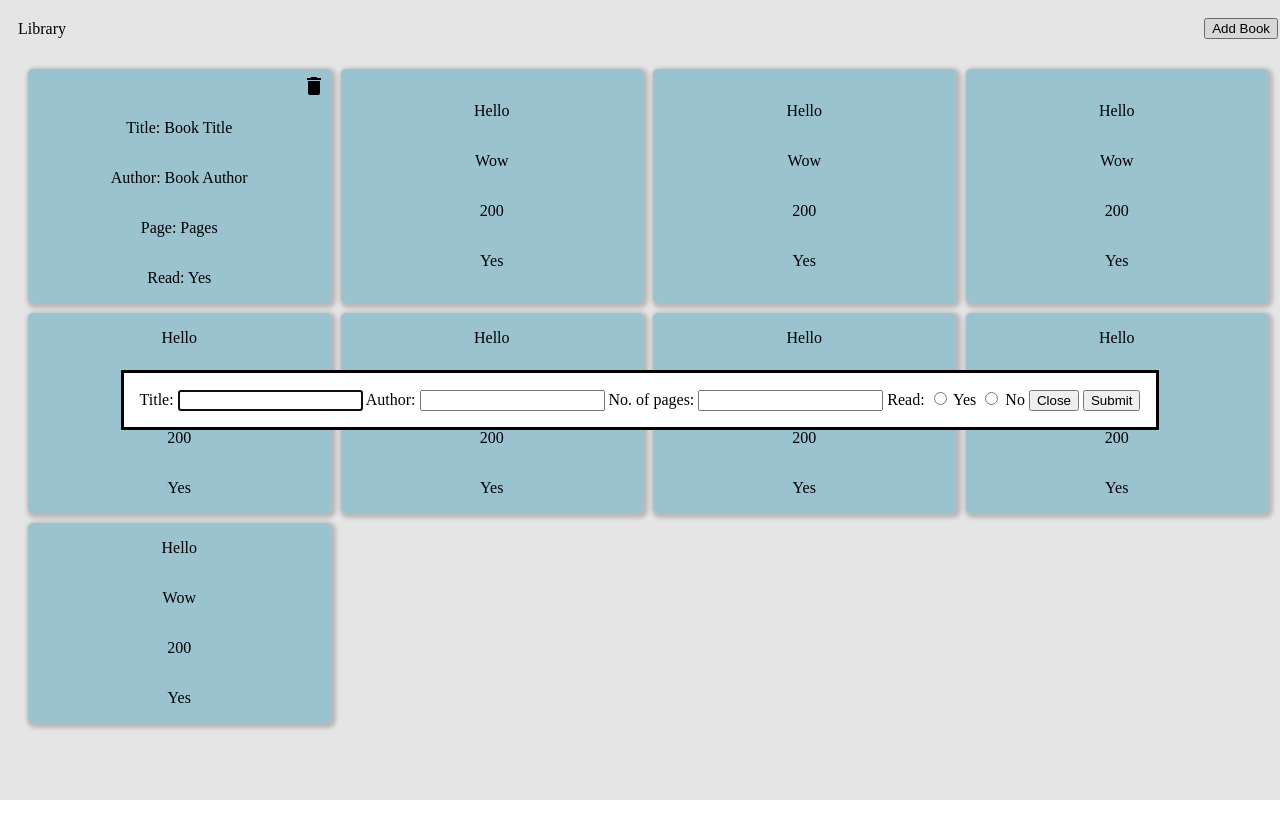
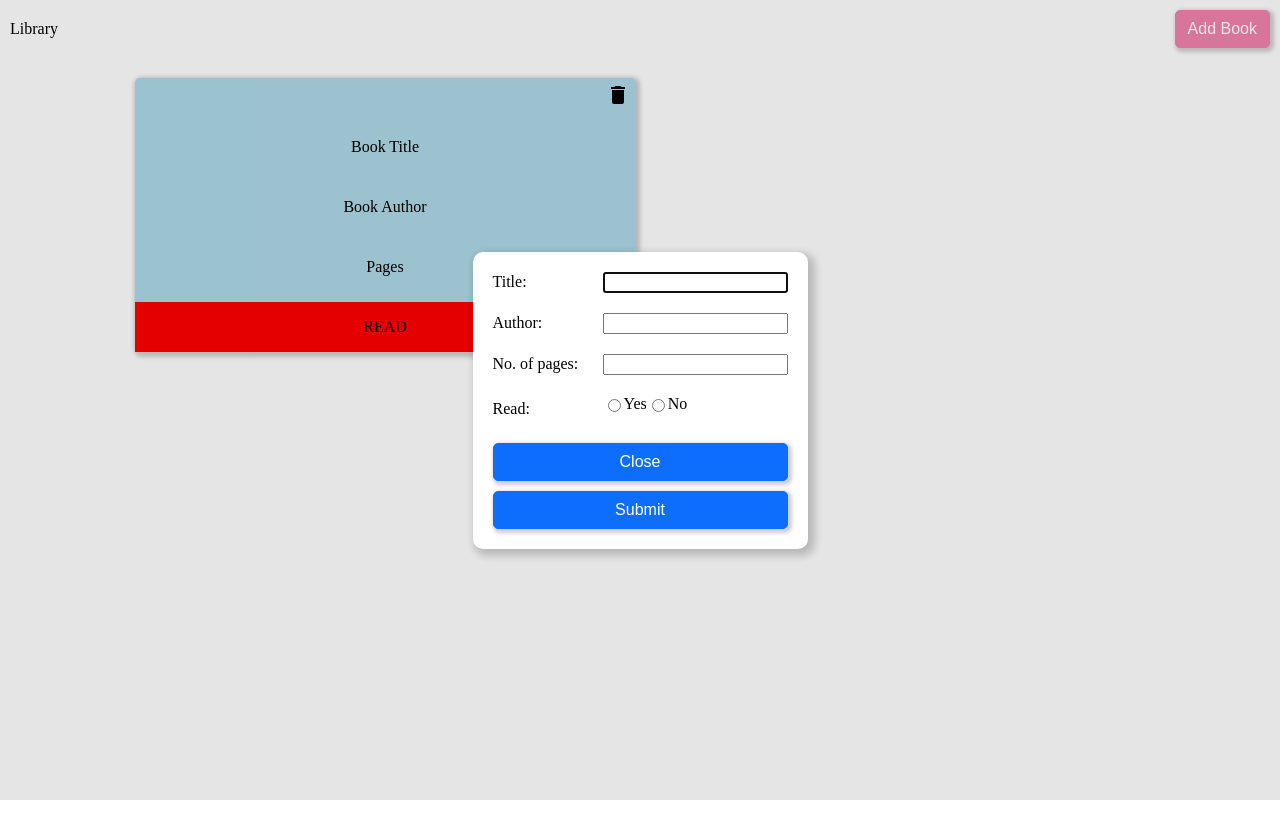
Before and after one commit to ri5u/library, a plain HTML site: page index.html in a window 1280 px wide. Both pictures are taken after a click on the button "Add Book". Drawn offline with Linux system fonts and the light colour scheme.

Commit message:
Logic done, dialog looks better

```diff
--- a/app.js
+++ b/app.js
@@ -16,24 +16,51 @@ function addBookToLibrary(title, author, pages, read){
     bookArray.push(book);
 }
 
+//Displaying the books
+
+/* Creating the book card */
+function createBookCards(book){
+    const bookCard = document.createElement("div");
+    bookCard.classList.add("book-card");
+    bookCard.dataset.id = book.id;
+    const deleteIcon = document.createElement("img");
+    const title = document.createElement("p");
+    const author = document.createElement("p");
+    const pages = document.createElement("p");
+    deleteIcon.src = "./icons/delete.svg";
+    title.textContent = book.title;
+    author.textContent = book.author;
+    pages.textContent = book.pages;
+    const read = document.createElement("p");
+    if(book.read === "Yes"){
+        read.textContent = "READ";
+        read.classList.add("active");
+    }
+    else{
+        read.textContent = "UNREAD";
+    }
+
+    bookCard.append(deleteIcon, title, author, pages, read);
+    return bookCard;
+}
+
+const gridContainer = document.querySelector(".grid-container");
+//Actual display//
 function displayBooks(){
+    gridContainer.innerHTML = "";
     if(bookArray.length == 0){
         console.log("No books in the library.");
     }
     else{
-        bookArray.forEach((book, bookIndex) => {
-            console.log(`Book No. : ${bookIndex}`);
-            console.log(book);
+        bookArray.forEach((book) => {
+            gridContainer.append(createBookCards(book));
         })
 
     }
 }
 
-// addBookToLibrary("Genki", "Idk", 342, true);
-// addBookToLibrary("Genki", "Idk", 342, true);
-// addBookToLibrary("Genki", "Idk", 342, true);
 
-// displayBooks();
+//Taking inputs and adding books.
 const addBooks = document.querySelector("#addBooks");
 const dialog = document.querySelector("dialog");
 const form = document.querySelector("form");
@@ -51,6 +78,10 @@ closeDialog.addEventListener("click", () => {
     dialog.close();
 })
 
+Book.prototype.toggleRead = function(){
+    this.read = (this.read == "Yes" ? "No" : "Yes");
+}
+
 form.addEventListener('submit', (e) => {
     e.preventDefault();
     const formData = new FormData(form);
@@ -60,4 +91,38 @@ form.addEventListener('submit', (e) => {
     const read =  formData.get('read');
     addBookToLibrary(title, author, pages, read);
     displayBooks();
+    dialog.close();
 })
+
+//Changing the read status and removing the book.
+gridContainer.addEventListener("click", (e) => {
+    if(e.target.matches(".book-card p:last-child")){
+        e.target.classList.toggle("active");
+
+        e.target.textContent = (e.target.classList.contains("active") ? "READ" : "UNREAD");
+
+        const bookCard = e.target.parentElement;
+        const id = bookCard.dataset.id;
+        // console.log(id);
+        const book = bookArray.find((book) => {return id === book.id});
+        if(book){
+            book.toggleRead();
+        }
+    }
+
+    if(e.target.matches(".book-card img")){
+        const bookCard = e.target.parentElement;
+        const id = bookCard.dataset.id;
+        console.log(id);
+        let bookIdx;
+        bookIdx = bookArray.findIndex((book) => {return id === book.id});
+
+        if(bookIdx != -1){
+            console.log("Deleted\n");
+            console.log(bookIdx);
+            bookArray.splice(bookIdx, 1);
+        }
+
+        bookCard.remove();
+    }
+})
--- a/index.html
+++ b/index.html
@@ -15,80 +15,32 @@
         <div class="grid-container">
             <div class="book-card">
                 <img src="./icons/delete.svg">
-                <p>Title: Book Title</p>
-                <p>Author: Book Author</p>
-                <p>Page: Pages</p>
-                <p>Read: Yes</p>
-            </div>
-            <div class="book-card">
-                <p>Hello</p>
-                <p>Wow</p>
-                <p>200</p>
-                <p>Yes</p>
-            </div>
-            <div class="book-card">
-                <p>Hello</p>
-                <p>Wow</p>
-                <p>200</p>
-                <p>Yes</p>
-            </div>
-            <div class="book-card">
-                <p>Hello</p>
-                <p>Wow</p>
-                <p>200</p>
-                <p>Yes</p>
-            </div>
-            <div class="book-card">
-                <p>Hello</p>
-                <p>Wow</p>
-                <p>200</p>
-                <p>Yes</p>
-            </div>
-            <div class="book-card">
-                <p>Hello</p>
-                <p>Wow</p>
-                <p>200</p>
-                <p>Yes</p>
-            </div>
-            <div class="book-card">
-                <p>Hello</p>
-                <p>Wow</p>
-                <p>200</p>
-                <p>Yes</p>
-            </div>
-            <div class="book-card">
-                <p>Hello</p>
-                <p>Wow</p>
-                <p>200</p>
-                <p>Yes</p>
-            </div>
-            <div class="book-card">
-                <p>Hello</p>
-                <p>Wow</p>
-                <p>200</p>
-                <p>Yes</p>
+                <p>Book Title</p>
+                <p>Book Author</p>
+                <p>Pages</p>
+                <p>READ</p>
             </div>
         </div>
-        <dialog closedby="any">
+        <dialog closedby="closerequest">
             <form class="inputForm" action="">
                 <label>
-                   Title: <input id="title" type="text" name="title">
+                   <span>Title:</span><input id="title" type="text" name="title" required>
                 </label>
                 <label>
-                   Author: <input id="author" type="text" name="author">
+                   <span>Author:</span> <input id="author" type="text" name="author" required>
                 </label>
                 <label>
-                   No. of pages: <input id="pages" type="number" name="pages">
+                   <span>No. of pages:</span> <input id="pages" type="number" name="pages" required>
                 </label>
                 <label>
-                   Read:
-                   <label><input id="read" type="radio" name="read" value="Yes"> Yes
+                   <span>Read:</span>
+                   <label><input id="read" type="radio" name="read" value="Yes" required> Yes
 </label>
                    <label><input id="read" type="radio" name="read" value="No"> No
 </label>
 
                 </label>
-                <button id="closeDialog">Close</button>
+                <button id="closeDialog" type="button">Close</button>
                 <button id="submitForm" type="submit">Submit</button>
 
 
--- a/style.css
+++ b/style.css
@@ -1,12 +1,14 @@
 *{
     box-sizing: border-box;
+}
+body{
+    margin: 0;
+    padding: 0;
 }
 
 .container{
     height: 100vh;
     width: 100vw;
-    margin: 0;
-    padding: 0;
     display: flex;
     flex-direction: column;
 }
@@ -19,10 +21,11 @@ navbar{
 }
 
 .grid-container{
+    max-width: 100%;
     display: grid;
     /* grid-auto-flow: column; */
-    grid-template-columns: repeat(auto-fit, minmax(250px, 1fr));
-    grid-template-rows: auto;
+    grid-template-columns: repeat(auto-fill, minmax(300px, 500px));
+    justify-content: center;
     gap: 10px;
     padding: 20px;
 }
@@ -36,6 +39,22 @@ navbar{
     justify-content: center;
     align-items: center;
     box-shadow: 2px 2px 4px 3px rgba(0, 0, 0, 0.2);
+    gap: 10px;
+}
+
+.book-card p{
+    width: 100%;
+    text-align: center;
+    margin: 0px;
+    padding: 16px 0px;
+}
+
+.book-card p:last-child{
+    background-color: red;
+}
+
+.book-card p:last-child.active{
+    background-color: green;
 }
 
 .book-card img{
@@ -44,3 +63,54 @@ navbar{
     align-self: self-end;
     margin: 5px 5px 5px 0;
 }
+
+dialog{
+    border: none;
+    border-radius: 10px;
+    padding: 20px;
+    box-shadow: 4px 4px 8px 3px rgba(0, 0, 0, 0.2);
+}
+
+dialog form{
+    display: flex;
+    flex-direction: column;
+    gap: 10px;
+}
+
+dialog form label{
+    display: flex;
+    align-items: center;
+    margin-bottom: 10px;
+}
+
+dialog form label span{
+    width: 110px;
+}
+
+navbar button{
+    cursor: pointer;
+    outline: 0;
+    color: #fff;
+    background-color: #F082AC;
+    border-color: #F082AC;
+}
+
+dialog form button{
+    background-color: #0d6efd;
+    border-color: #0d6efd;
+    display: inline-block;
+}
+
+button{
+    cursor: pointer;
+    outline: 0;
+    color: #fff;
+    font-weight: 400;
+    line-height: 1.5;
+    text-align: center;
+    border: 1px solid transparent;
+    padding: 6px 12px;
+    font-size: 16px;
+    border-radius: 5px;
+    box-shadow: 2px 2px 4px 2px rgba(0,0,0,0.2);
+}
```
